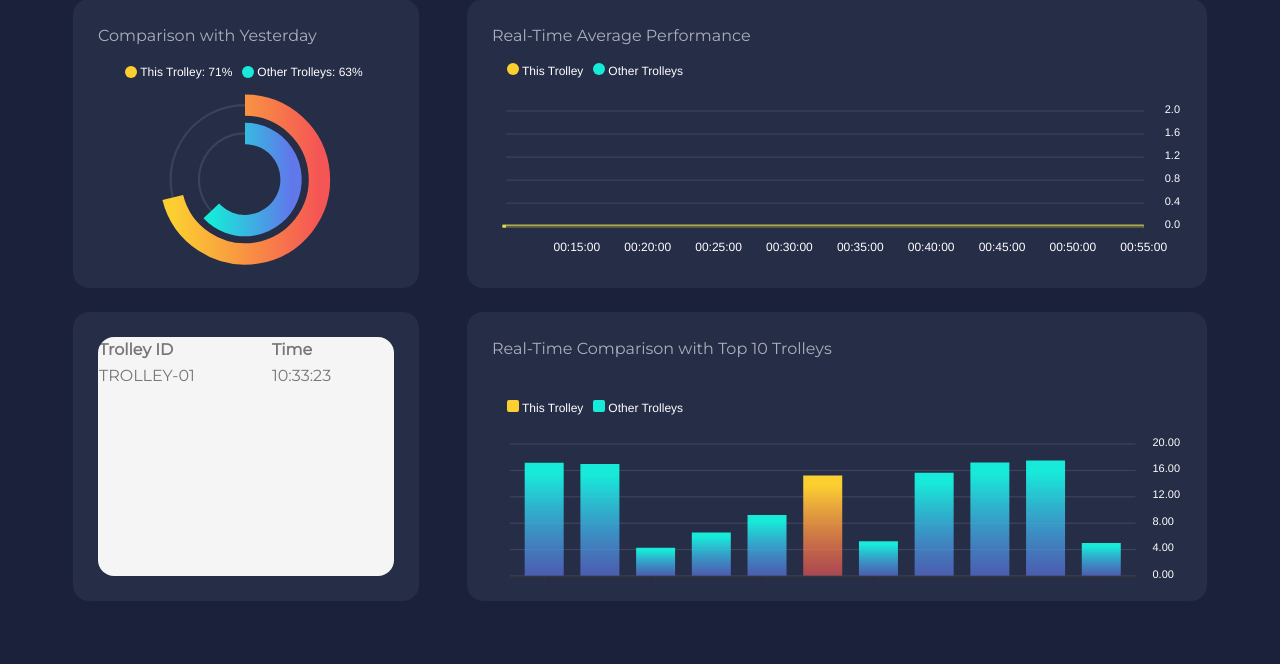
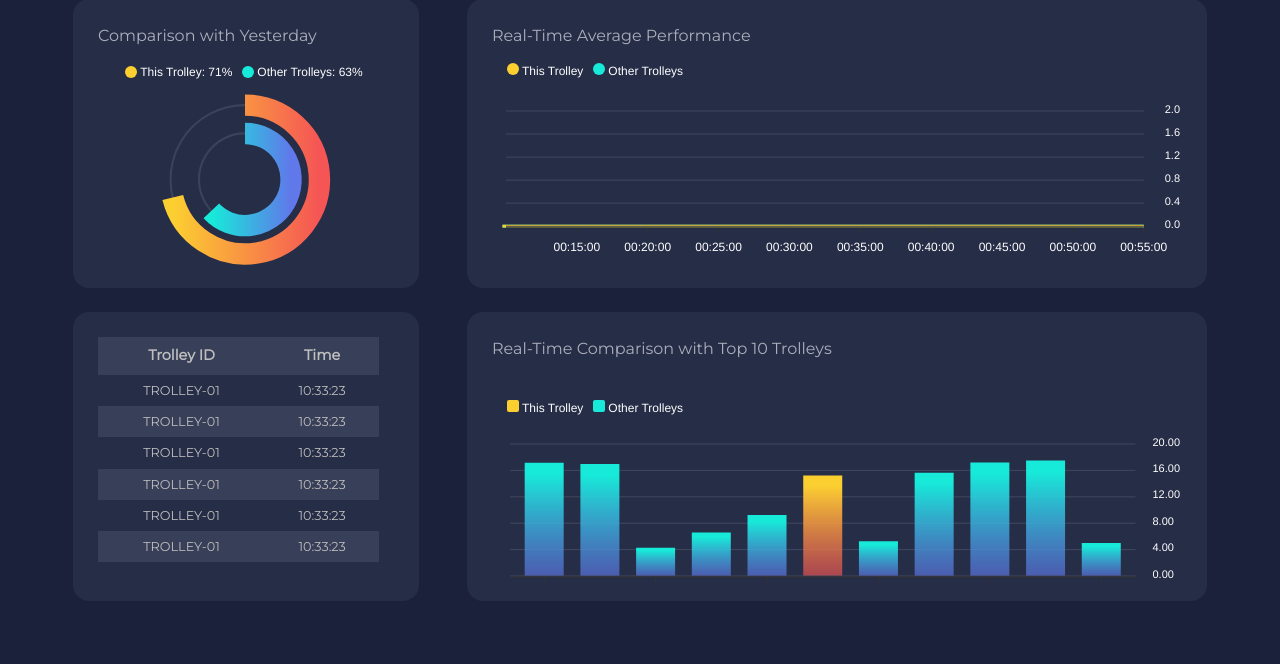
Before and after one commit to junjie-chan/Handwashing-Monitor-Dashboard, a CodeIgniter 4 app: the page made by app/Views/dashboard.php in a window 1280 px wide. Shown: the part 181-845 px from the top of the page. Run offline with PHP 8.4 and a stand-in for CodeIgniter, Linux system fonts and the light colour scheme; the template is opened without the code that fills it, so the values that code supplies are empty; some libraries are stand-ins or nearby versions.

Commit message:
LAZYCC-67 Table ui design and styling.

```diff
--- a/app/Views/dashboard.php
+++ b/app/Views/dashboard.php
@@ -7,6 +7,41 @@
     <link rel='stylesheet' href='https://maxcdn.bootstrapcdn.com/bootstrap/4.0.0-beta.2/css/bootstrap.min.css'>
     <link rel='stylesheet' href='https://fonts.googleapis.com/css?family=Montserrat'>
     <link rel="stylesheet" href="<?= base_url('css/dashboard.css') ?>">
+    <style>
+        table {
+            width: 95% !important;
+            color: #bfbfbf;
+            text-align: center;
+            font-size: 0.9rem;
+        }
+
+        th {
+            /* For Safari */
+            position: -webkit-sticky;
+            position: sticky;
+            top: 0;
+            padding: 8px 15px;
+        }
+
+        tr:nth-child(even),
+        th {
+            background-color: #383F58;
+        }
+
+        td {
+            padding: 6px;
+            font-size: 0.8rem;
+        }
+
+        #table_body {
+            height: 100%;
+        }
+
+        .scrollbar {
+            background: none;
+            border-radius: 0 !important;
+        }
+    </style>
 
 </head>
 
@@ -73,6 +108,26 @@
                                                 <td>TROLLEY-01</td>
                                                 <td>10:33:23</td>
                                             </tr>
+                                            <tr>
+                                                <td>TROLLEY-01</td>
+                                                <td>10:33:23</td>
+                                            </tr>
+                                            <tr>
+                                                <td>TROLLEY-01</td>
+                                                <td>10:33:23</td>
+                                            </tr>
+                                            <tr>
+                                                <td>TROLLEY-01</td>
+                                                <td>10:33:23</td>
+                                            </tr>
+                                            <tr>
+                                                <td>TROLLEY-01</td>
+                                                <td>10:33:23</td>
+                                            </tr>
+                                            <tr>
+                                                <td>TROLLEY-01</td>
+                                                <td>10:33:23</td>
+                                            </tr>
                                         </tbody>
                                     </table>
                                     <!-- </div> -->
@@ -100,20 +155,10 @@
         document.querySelector('.main').style.height = window.innerWidth * 0.9;
         // Force table container height
         var container = document.querySelector('#line_container');
+        var table_container = document.querySelector('#table_container');
         var style = window.getComputedStyle(container);
         var height = style.getPropertyValue('height');
-        var table_container = document.querySelector('#table_container');
         table_container.style.height = height;
-        // Force table height
-        var style = window.getComputedStyle(table_container)
-        var height = parseFloat(style.getPropertyValue('height'));
-        var padding_top = parseFloat(style.getPropertyValue('padding-top'));
-        var padding_bottom = parseFloat(style.getPropertyValue('padding-bottom'));
-        document.querySelector('#table_body').style.height = String(height - padding_top - padding_bottom) + 'px';
-        // Set table width
-        var styleElement = document.createElement('style');
-        styleElement.textContent = 'table { width: 95% !important; }';
-        document.head.appendChild(styleElement);
     </script>
 </body>
 
--- a/public/css/dashboard.css
+++ b/public/css/dashboard.css
@@ -90,7 +90,6 @@ h1, h2, h3, h4, h5, h6, strong {
   float: left;
   height: 300px;
   width: 100%;
-  background: #F5F5F5;
   overflow-y: scroll;
   /* border-radius: 0 !important; */
 }
@@ -116,17 +115,3 @@ h1, h2, h3, h4, h5, h6, strong {
   -webkit-box-shadow: inset 0 0 6px rgba(0, 0, 0, .3);
   background-color: #555;
 }
-
-table {
-  width: 95% !important;
-}
-/* .scrollbar {
-  display: flex;
-  justify-content: center;
-  align-items: center;
-} */
-/* #table_box {
-  display: flex;
-  justify-content: center;
-  align-items: center;
-} */
```
